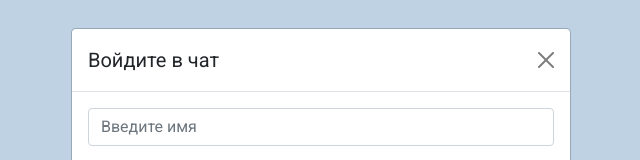
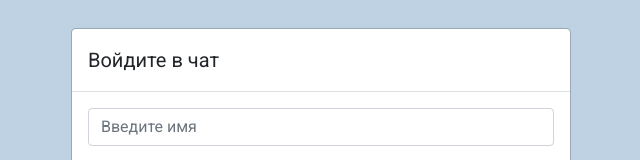
Before and after one commit to robertd2000/realtime-chat-local-session-storage, a React (Vite) app: page / in a window 1280 px wide. Shown: the top 160 px of the page, without its empty margins (319-959 px from the left). Built offline with nearby package versions, Linux system fonts and the light colour scheme.

Commit message:
solve bugs

```diff
--- a/src/components/Header.tsx
+++ b/src/components/Header.tsx
@@ -1,4 +1,4 @@
-import React from 'react'
+import React, { memo } from 'react'
 
 const Header = ({ username }: { username: string }) => {
   return (
@@ -8,4 +8,4 @@ const Header = ({ username }: { username: string }) => {
   )
 }
 
-export default Header
+export default memo(Header)
--- a/src/components/Message.tsx
+++ b/src/components/Message.tsx
@@ -1,4 +1,4 @@
-import React, { FC } from 'react'
+import React, { FC, memo } from 'react'
 import { IMessage, IUser } from '../types'
 import { formatDate } from '../utils/helpers'
 
@@ -8,21 +8,20 @@ interface IProps {
 }
 
 const Message: FC<IProps> = ({ message, user }) => {
+  const messageStatus = message.user.id === user.id ? 'received' : 'sent'
+  const messageBubbleStatus =
+    message.user.id === user.id ? 'sent-bubble' : 'received-bubble'
+  const messageAuthor =
+    message.user.id === user.id ? 'Вы' : message.user.username
+
   return (
-    <div className={message.user.id === user.id ? 'received' : 'sent'}>
+    <div className={messageStatus}>
       <h5 className="head">
-        {message.user.id === user.id ? 'Вы' : message.user.username} |{' '}
-        <span>{formatDate(message.date)}</span>
+        {messageAuthor} | <span>{formatDate(message.date)}</span>
       </h5>
-      <p
-        className={`${
-          message.user.id === user.id ? 'sent-bubble' : 'received-bubble'
-        }`}
-      >
-        {message.text}
-      </p>
+      <p className={messageBubbleStatus}>{message.text}</p>
     </div>
   )
 }
 
-export default Message
+export default memo(Message)
--- a/src/components/MessageInput.tsx
+++ b/src/components/MessageInput.tsx
@@ -13,6 +13,11 @@ const Input: FC<IProps> = ({ user, sendMessage }) => {
     return setText(e.target.value)
   }
 
+  const sendMessageHandler = () => {
+    sendMessage(text, user)
+    setText('')
+  }
+
   return (
     <div className="input-container">
       <input
@@ -26,7 +31,7 @@ const Input: FC<IProps> = ({ user, sendMessage }) => {
       <button
         id="send-message"
         type="button"
-        onClick={() => sendMessage(text, user)}
+        onClick={sendMessageHandler}
         disabled={text.length <= 0}
       >
         Отправить
--- a/src/components/Modal.tsx
+++ b/src/components/Modal.tsx
@@ -13,19 +13,13 @@ const Modal: FC<IProps> = ({ username, setUsername, joinToChat }) => {
         <div className="modal-content">
           <div className="modal-header">
             <h5 className="modal-title">Войдите в чат</h5>
-            <button
-              type="button"
-              className="btn-close"
-              data-bs-dismiss="modal"
-              aria-label="Close"
-            ></button>
           </div>
           <div className="modal-body">
             <input
               className="form-control"
               placeholder="Введите имя"
               type="text"
-              value={username!}
+              value={username}
               onChange={(e) => setUsername(e.target.value)}
             />
           </div>
--- a/src/components/Room.tsx
+++ b/src/components/Room.tsx
@@ -19,7 +19,7 @@ const Room: FC<IProps> = ({ messages, user, bottomRef }) => {
           <div ref={bottomRef} />
         </div>
       ) : (
-        <h3>Нет сообщений</h3>
+        <h4>Нет сообщений</h4>
       )}
     </div>
   )
--- a/src/hooks/useUser.tsx
+++ b/src/hooks/useUser.tsx
@@ -8,20 +8,23 @@ export const useUser = () => {
   const [user, setUser] = useState<IUser>(getUsernameFromSessionStorage)
   const [showModal, setShowModal] = useState<boolean>(!user.username)
 
+  const id = generateId()
+
   const joinToChat = () => {
     window.sessionStorage.setItem(
       STORAGE_USERS,
       JSON.stringify({
         username: user.username!,
-        id: generateId(),
+        id,
       })
     )
     setShowModal(false)
+    console.log(user)
   }
 
   const setUsername = (value: string) => {
     setUser({
-      ...user,
+      id,
       username: value,
     })
   }
--- a/vite.config.ts
+++ b/vite.config.ts
@@ -3,5 +3,6 @@ import react from '@vitejs/plugin-react'
 
 // https://vitejs.dev/config/
 export default defineConfig({
-  plugins: [react()]
+  base: '/realtime-chat-local-session-storage/',
+  plugins: [react()],
 })
```
